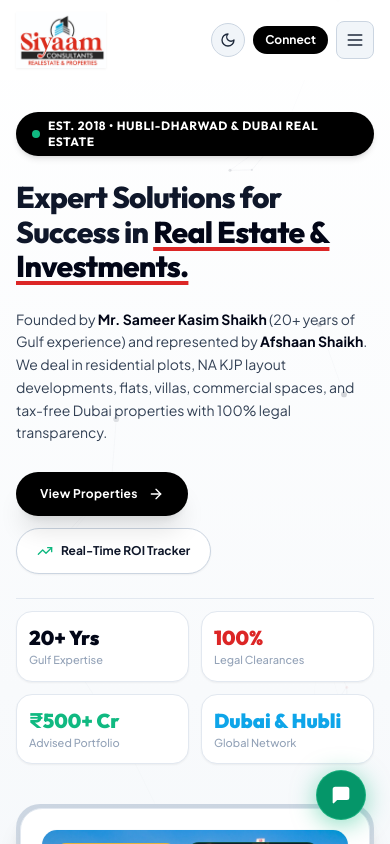
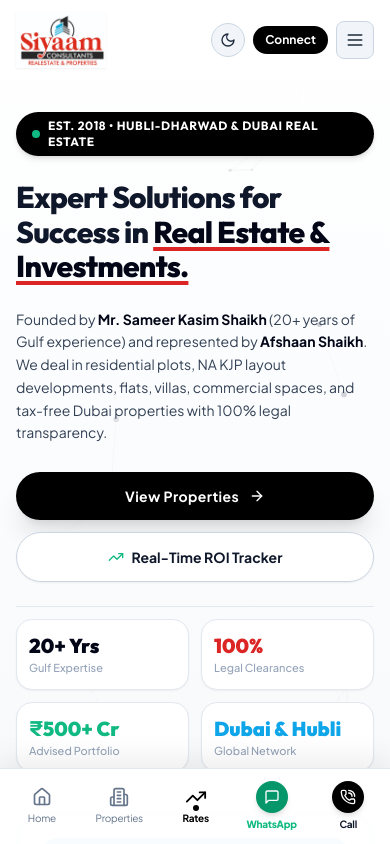
Before and after one commit to Afshaan-shaik/Siyaam-Properties, a React (Vite) app: page / in a window 390 px wide. Shown: the top 844 px of the page. Built offline with nearby package versions, Linux system fonts and the light colour scheme.

Commit message:
feat: enhance mobile view with native app bottom dock, PWA manifest, enlarged touch targets and swipeable filters

```diff
--- a/src/App.jsx
+++ b/src/App.jsx
@@ -1,6 +1,7 @@
 import React from 'react';
 import { ThemeProvider, useTheme } from './context/ThemeContext';
 import Navbar from './components/Navbar';
+import MobileBottomNav from './components/MobileBottomNav';
 import Hero3D from './components/Hero3D';
 import MarketPriceTracker from './components/MarketPriceTracker';
 import InvestmentTracker from './components/InvestmentTracker';
@@ -16,7 +17,7 @@
   const { isDark } = useTheme();
 
   return (
-    <div className={`min-h-screen transition-colors duration-300 ${
+    <div className={`min-h-screen pb-16 lg:pb-0 transition-colors duration-300 ${
       isDark
         ? 'bg-obsidian-950 text-slate-100 selection:bg-gold-500/30 selection:text-gold-200'
         : 'bg-white text-slate-900 selection:bg-black selection:text-white'
@@ -55,8 +56,8 @@
       {/* Footer */}
       <Footer />
 
-      {/* Floating WhatsApp Quick Connect Button */}
-      <div className="fixed bottom-6 right-6 z-40 flex flex-col gap-3">
+      {/* Desktop Floating WhatsApp Quick Connect Button */}
+      <div className="hidden lg:flex fixed bottom-6 right-6 z-40 flex-col gap-3">
         <a
           href="https://wa.me/919611263884?text=Hello%20Afshaan%20Shaikh,%20I%20am%20interested%20in%20Siyaam%20Properties%20consultation."
           target="_blank"
@@ -72,6 +73,9 @@
         </a>
       </div>
 
+      {/* Native App-Like Mobile Bottom Navigation Bar */}
+      <MobileBottomNav />
+
     </div>
   );
 }
--- a/src/components/Hero3D.jsx
+++ b/src/components/Hero3D.jsx
@@ -171,11 +171,11 @@
               We deal in residential plots, NA KJP layout developments, flats, villas, commercial spaces, and tax-free Dubai properties with 100% legal transparency.
             </p>
 
-            {/* Action Buttons */}
-            <div className="flex flex-wrap items-center gap-3 sm:gap-4 pt-1">
+            {/* Action Buttons (Enlarged Mobile App Touch Targets) */}
+            <div className="flex flex-col sm:flex-row items-stretch sm:items-center gap-3 sm:gap-4 pt-1">
               <a
                 href="#properties"
-                className={`group inline-flex items-center gap-2.5 px-6 sm:px-7 py-3.5 rounded-full font-bold text-xs sm:text-sm tracking-wide transition-all duration-300 transform active:scale-95 ${
+                className={`group inline-flex items-center justify-center gap-2.5 px-6 sm:px-7 py-3.5 sm:py-4 rounded-full font-bold text-sm tracking-wide transition-all duration-300 transform active:scale-95 shadow-lg ${
                   isDark
                     ? 'bg-gradient-to-r from-gold-300 via-gold-400 to-amber-500 text-obsidian-950 shadow-[0_0_25px_rgba(212,175,55,0.35)] hover:shadow-[0_0_35px_rgba(212,175,55,0.6)]'
                     : 'bg-black text-white hover:bg-slate-800 shadow-xl'
@@ -187,7 +187,7 @@
 
               <a
                 href="#investment-calculator"
-                className={`inline-flex items-center gap-2 px-5 sm:px-6 py-3.5 rounded-full font-bold text-xs sm:text-sm transition-all duration-300 ${
+                className={`inline-flex items-center justify-center gap-2 px-5 sm:px-6 py-3.5 sm:py-4 rounded-full font-bold text-sm transition-all duration-300 transform active:scale-95 ${
                   isDark
                     ? 'bg-slate-900/80 border border-slate-700 text-slate-200 hover:border-gold-500/50 hover:bg-slate-800'
                     : 'bg-white border border-slate-300 text-slate-900 hover:bg-slate-50 shadow-sm'
--- a/src/components/MarketPriceTracker.jsx
+++ b/src/components/MarketPriceTracker.jsx
@@ -79,8 +79,8 @@
             </p>
           </div>
 
-          {/* Quick Filter Tabs */}
-          <div className="flex flex-wrap gap-2">
+          {/* Quick Filter Tabs (Swipeable on Mobile like Native App Chips) */}
+          <div className="flex overflow-x-auto pb-2 sm:pb-0 scrollbar-none sm:flex-wrap gap-2 w-full">
             {[
               { id: 'all', label: 'All Localities' },
               { id: 'commercial', label: 'Commercial Hubs' },
@@ -91,7 +91,7 @@
               <button
                 key={tab.id}
                 onClick={() => setSelectedCategory(tab.id)}
-                className={`px-4 py-2 rounded-full text-xs font-bold transition-all ${
+                className={`px-4 py-2.5 rounded-full text-xs font-bold transition-all whitespace-nowrap flex-shrink-0 active:scale-95 ${
                   selectedCategory === tab.id
                     ? isDark
                       ? 'bg-gold-400 text-obsidian-950 shadow-md'
--- /dev/null
+++ b/src/components/MobileBottomNav.jsx
@@ -0,0 +1,151 @@
+import React, { useState, useEffect } from 'react';
+import { Home, Building2, TrendingUp, MessageSquare, PhoneCall, Sparkles } from 'lucide-react';
+import { useTheme } from '../context/ThemeContext';
+
+export default function MobileBottomNav() {
+  const { isDark } = useTheme();
+  const [activeTab, setActiveTab] = useState('home');
+
+  useEffect(() => {
+    const handleScroll = () => {
+      const scrollY = window.scrollY;
+      const height = window.innerHeight;
+
+      const propertiesSection = document.getElementById('properties');
+      const marketSection = document.getElementById('market-tracker');
+      const contactSection = document.getElementById('contact');
+
+      if (contactSection && scrollY >= contactSection.offsetTop - height / 2) {
+        setActiveTab('contact');
+      } else if (marketSection && scrollY >= marketSection.offsetTop - height / 2) {
+        setActiveTab('rates');
+      } else if (propertiesSection && scrollY >= propertiesSection.offsetTop - height / 2) {
+        setActiveTab('properties');
+      } else {
+        setActiveTab('home');
+      }
+    };
+
+    window.addEventListener('scroll', handleScroll, { passive: true });
+    return () => window.removeEventListener('scroll', handleScroll);
+  }, []);
+
+  const navItems = [
+    {
+      id: 'home',
+      label: 'Home',
+      icon: Home,
+      href: '#',
+      onClick: (e) => {
+        window.scrollTo({ top: 0, behavior: 'smooth' });
+      }
+    },
+    {
+      id: 'properties',
+      label: 'Properties',
+      icon: Building2,
+      href: '#properties',
+    },
+    {
+      id: 'rates',
+      label: 'Rates',
+      icon: TrendingUp,
+      href: '#market-tracker',
+    },
+    {
+      id: 'whatsapp',
+      label: 'WhatsApp',
+      icon: MessageSquare,
+      isAction: true,
+      href: 'https://wa.me/919611263884?text=Hello%20Afshaan%20Shaikh,%20I%20am%20interested%20in%20Siyaam%20Properties%20consultation.',
+      external: true,
+      badge: 'Chat',
+    },
+    {
+      id: 'call',
+      label: 'Call',
+      icon: PhoneCall,
+      isAction: true,
+      href: 'tel:+919611263884',
+      badge: 'Direct',
+    },
+  ];
+
+  return (
+    <div className="fixed bottom-0 inset-x-0 z-50 lg:hidden pointer-events-auto pb-[env(safe-area-inset-bottom)]">
+      {/* App Bar Container */}
+      <nav
+        className={`mx-auto border-t backdrop-blur-2xl transition-all duration-300 ${
+          isDark
+            ? 'bg-obsidian-950/95 border-white/10 text-slate-300 shadow-[0_-8px_30px_rgba(0,0,0,0.8)]'
+            : 'bg-white/95 border-slate-200 text-slate-800 shadow-[0_-8px_30px_rgba(0,0,0,0.08)]'
+        }`}
+      >
+        <div className="flex items-center justify-around px-2 py-2 max-w-md mx-auto">
+          {navItems.map((item) => {
+            const Icon = item.icon;
+            const isActive = activeTab === item.id;
+
+            if (item.isAction) {
+              return (
+                <a
+                  key={item.id}
+                  href={item.href}
+                  target={item.external ? '_blank' : '_self'}
+                  rel={item.external ? 'noopener noreferrer' : ''}
+                  className="flex flex-col items-center justify-center py-1 px-2.5 relative group active:scale-95 transition-transform"
+                >
+                  <div className={`p-2 rounded-2xl transition-all shadow-md ${
+                    item.id === 'whatsapp'
+                      ? 'bg-emerald-600 text-white'
+                      : isDark
+                        ? 'bg-gold-400 text-obsidian-950'
+                        : 'bg-black text-white'
+                  }`}>
+                    <Icon className="w-4 h-4" />
+                  </div>
+                  <span className={`text-[10px] font-bold mt-1 tracking-tight ${
+                    item.id === 'whatsapp'
+                      ? 'text-emerald-500 font-extrabold'
+                      : isDark ? 'text-gold-300' : 'text-slate-900'
+                  }`}>
+                    {item.label}
+                  </span>
+                </a>
+              );
+            }
+
+            return (
+              <a
+                key={item.id}
+                href={item.href}
+                onClick={item.onClick}
+                className={`flex flex-col items-center justify-center py-1.5 px-3 rounded-2xl transition-all duration-200 active:scale-95 ${
+                  isActive
+                    ? isDark
+                      ? 'text-gold-300 font-bold'
+                      : 'text-black font-bold'
+                    : isDark
+                      ? 'text-slate-400 hover:text-slate-200'
+                      : 'text-slate-500 hover:text-slate-900'
+                }`}
+              >
+                <div className="relative">
+                  <Icon className={`w-5 h-5 transition-transform ${isActive ? 'scale-110' : ''}`} />
+                  {isActive && (
+                    <span className={`absolute -bottom-1 left-1/2 -translate-x-1/2 w-1.5 h-1.5 rounded-full ${
+                      isDark ? 'bg-gold-400' : 'bg-black'
+                    }`} />
+                  )}
+                </div>
+                <span className="text-[10px] tracking-tight mt-1">
+                  {item.label}
+                </span>
+              </a>
+            );
+          })}
+        </div>
+      </nav>
+    </div>
+  );
+}
--- a/src/components/PropertyShowcase.jsx
+++ b/src/components/PropertyShowcase.jsx
@@ -66,13 +66,13 @@
             Every property is rigorously verified for clear ownership titles, town-planning approvals, and superior capital appreciation potential.
           </p>
 
-          {/* Filter Pills */}
-          <div className="flex flex-wrap justify-center gap-2 pt-4">
+          {/* Filter Pills (Swipeable on Mobile like Native Real Estate Apps) */}
+          <div className="flex overflow-x-auto pb-2 sm:pb-0 scrollbar-none sm:flex-wrap justify-start sm:justify-center gap-2 pt-4 w-full">
             {filterTabs.map((tab) => (
               <button
                 key={tab.id}
                 onClick={() => setActiveFilter(tab.id)}
-                className={`px-4 py-2 rounded-full text-xs sm:text-sm font-semibold transition-all duration-300 ${
+                className={`px-4 py-2.5 rounded-full text-xs sm:text-sm font-semibold transition-all duration-300 whitespace-nowrap flex-shrink-0 active:scale-95 ${
                   activeFilter === tab.id
                     ? isDark
                       ? 'bg-gradient-to-r from-gold-400 to-amber-500 text-obsidian-950 font-bold shadow-lg shadow-gold-500/20'
--- a/src/index.css
+++ b/src/index.css
@@ -5,6 +5,11 @@
 @layer base {
   html {
     color-scheme: dark;
+    -webkit-tap-highlight-color: transparent;
+    touch-action: manipulation;
+  }
+  html.light {
+    color-scheme: light;
   }
   body {
     background-color: #04060a;
@@ -12,6 +17,17 @@
       radial-gradient(at 15% 15%, rgba(212, 175, 55, 0.05) 0px, transparent 50%),
       radial-gradient(at 85% 85%, rgba(56, 189, 248, 0.04) 0px, transparent 50%);
     background-attachment: fixed;
+    -webkit-font-smoothing: antialiased;
+  }
+  html.light body {
+    background-color: #ffffff;
+    background-image: none;
+  }
+  /* Prevent iOS automatic zoom on focus while maintaining touch accessibility */
+  @media (max-width: 768px) {
+    input, select, textarea {
+      font-size: 16px !important;
+    }
   }
 }
 
```
Also changed, not shown: index.html (+9 -1 lines), src/components/InvestmentTracker.jsx (+4 -4 lines), public/manifest.json (added).
